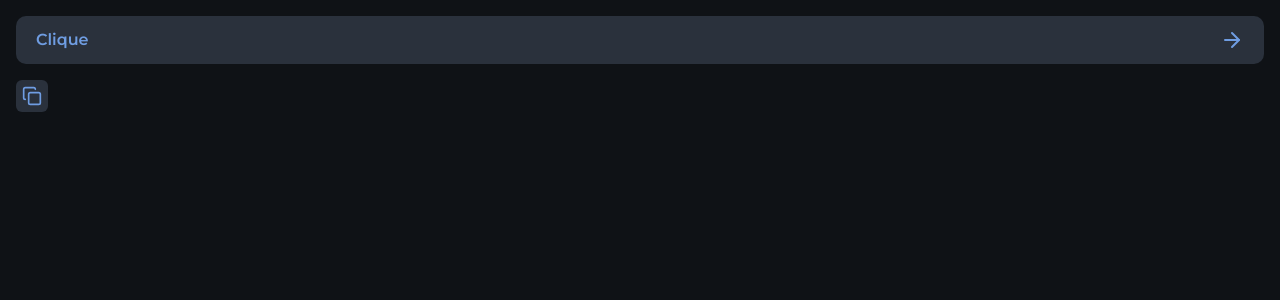
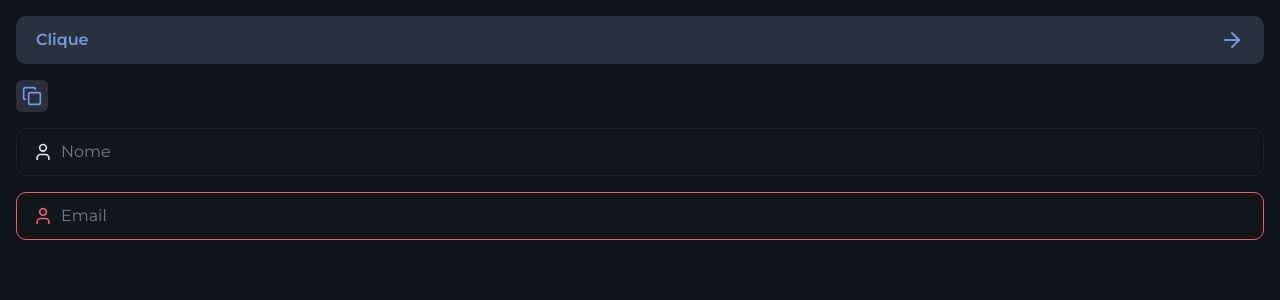
Before and after one commit to PabloXT14/nlw-connect-react, a Next.js app: page / in a window 1280 px wide. Shown: the top 300 px of the page. Built offline with nearby package versions, Linux system fonts and the light colour scheme.

Commit message:
feat: create input component

```diff
--- a/package.json
+++ b/package.json
@@ -17,6 +17,8 @@
     "postcss": "^8.5.2",
     "react": "^19.0.0",
     "react-dom": "^19.0.0",
+    "tailwind-merge": "^3.0.1",
+    "tailwind-variants": "^0.3.1",
     "tailwindcss": "^4.0.6"
   },
   "devDependencies": {
--- a/src/app/page.tsx
+++ b/src/app/page.tsx
@@ -1,7 +1,8 @@
-import { ArrowRight, Copy } from 'lucide-react'
+import { ArrowRight, Copy, User } from 'lucide-react'
 
 import { Button } from '@/components/button'
 import { IconButton } from '@/components/icon-button'
+import { Input, InputField, InputIcon } from '@/components/input'
 
 export default function Home() {
   return (
@@ -13,6 +14,18 @@ export default function Home() {
       <IconButton>
         <Copy size={20} />
       </IconButton>
+
+      <Input>
+        <User size={20} />
+        <InputField type="text" placeholder="Nome" />
+      </Input>
+
+      <Input error={true}>
+        <InputIcon>
+          <User size={20} />
+        </InputIcon>
+        <InputField type="email" placeholder="Email" />
+      </Input>
     </main>
   )
 }
--- /dev/null
+++ b/src/components/input.tsx
@@ -0,0 +1,52 @@
+import type { ComponentProps } from 'react'
+import { twMerge } from 'tailwind-merge'
+
+type InputProps = ComponentProps<'div'> & {
+  error?: boolean
+}
+
+function Input({ className, error, ...props }: InputProps) {
+  return (
+    <div
+      data-error={!!error}
+      className={twMerge(
+        'group w-full flex items-center gap-2 bg-gray-800 px-4 h-12 rounded-xl border border-gray-600  focus-within:border-gray-100',
+        '[&:not(:has(input:placeholder-shown))]:text-gray-100',
+        'data-[error=true]:border-danger',
+        className
+      )}
+      {...props}
+    />
+  )
+}
+
+type InputIconProps = ComponentProps<'span'>
+
+function InputIcon({ className, ...props }: InputIconProps) {
+  return (
+    <span
+      className={twMerge(
+        'text-gray-400',
+        'group-focus-within:text-gray-100 group-[&:not(:has(input:placeholder-shown))]:text-gray-100 group-data-[error=true]:text-danger!',
+        className
+      )}
+      {...props}
+    />
+  )
+}
+
+type InputFieldProps = ComponentProps<'input'>
+
+function InputField({ className, ...props }: InputFieldProps) {
+  return (
+    <input
+      className={twMerge(
+        'flex-1 bg-transparent outline-none text-gray-100 placeholder:text-gray-400',
+        className
+      )}
+      {...props}
+    />
+  )
+}
+
+export { Input, InputField, InputIcon }
```
Also changed, not shown: 1 other file (tests, documents, lock files or other folders).
